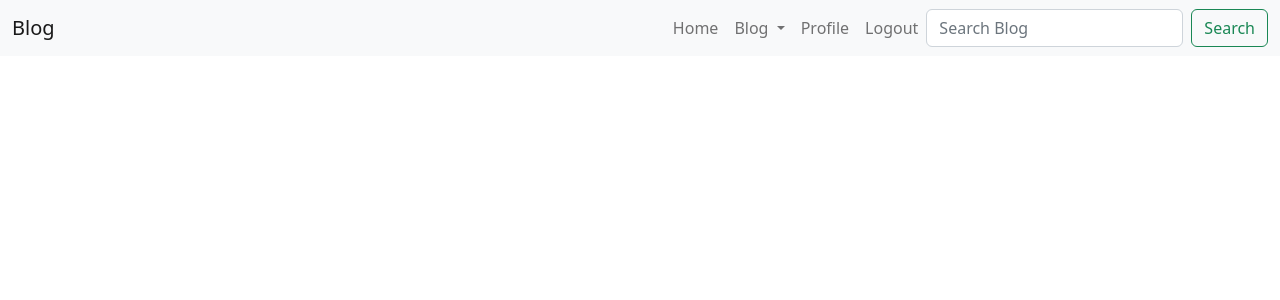
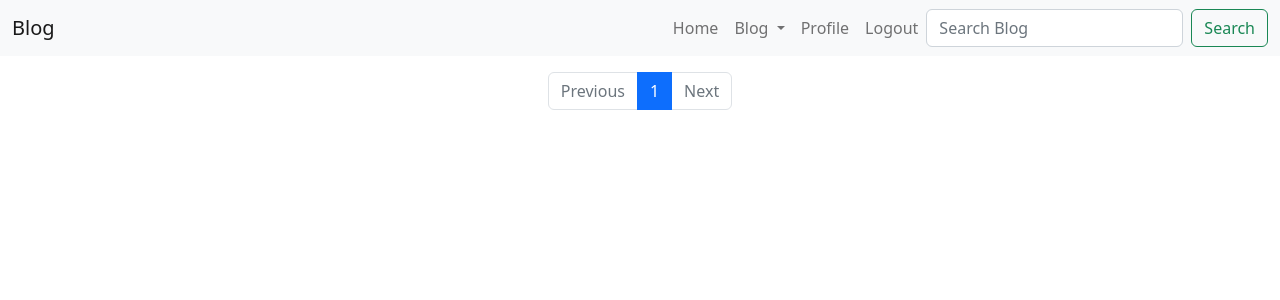
Before and after one commit to n4-t3/Django-Blog, a Django app: page /blog/6/ in a window 1280 px wide. Shown: the top 300 px of the page. Run offline with Django 4.2, Linux system fonts and the light colour scheme; a user stored in the database is signed in; data comes from the database, SQL or seed files in the repository; both versions use the stored data as it was after the commit; parts of the project's set-up code (start-up, migrations or seed data) failed here and were passed over; some libraries are stand-ins or nearby versions.

Commit message:
created pagination for myblog page

```diff
--- a/blog/post/views.py
+++ b/blog/post/views.py
@@ -5,9 +5,9 @@ from .forms import CreateBlog,CreateComment
 from django.contrib.auth.decorators import login_required
 from authentication.models import UserProfile
 from django.contrib.auth.models import User
-from django import forms
 from . import models
 from django.contrib import messages
+from django.core.paginator import Paginator
 # Create your views here.
 
 
@@ -39,9 +39,24 @@ def create_blog(request):
 def personal_blog(request,pk):
     user = User.objects.get(pk =pk)
     author = UserProfile.objects.get(user=user)
+    blogs = models.Blog.objects.filter(author=author)
+    pagination = Paginator(blogs,per_page=1)
+    try:
+        current_page = int(request.GET.get('page',1))
+    except:
+        messages.error(request,"Page not found!")
+        return redirect("post:personal_blog", pk=pk)
+    page_obj = pagination.get_page(current_page)
+    page = pagination.page(current_page)
     my_dict = {
-        "blogs":models.Blog.objects.filter(author=author),
-        "create_comment":CreateComment
+        "blogs":page_obj,
+        "create_comment":CreateComment,
+        "number_of_pages": pagination.num_pages,
+        "pagination" : pagination,
+        "page_has_next":page.has_next(),
+        "page_has_previous":page.has_previous(),
+        "current_page":current_page,
+        "page_range": pagination.get_elided_page_range(current_page, on_each_side=3, on_ends=2)
     }
     return render(request,'post/my_blog.html',context=my_dict)
 
@@ -53,8 +68,6 @@ def read_blog(request,pk):
     if request.method == "POST":
         if request.user.is_authenticated:
             user = UserProfile.objects.get(user=request.user)
-            print('---------------------------------')
-            print(blog.likes.all())
             if user in blog.likes.all():
                 blog.likes.remove(user)
                 messages.warning(request,"Unliked the post!")
--- a/blog/templates/post/my_blog.html
+++ b/blog/templates/post/my_blog.html
@@ -1,7 +1,13 @@
 <!DOCTYPE html>
 {% extends 'base.html' %} {% load crispy_forms_tags %} {% block bodyblock %}
+{%if messages %} {% for message in messages %}
+<div class="alert alert-danger alert-dismissible fade show" role="alert">
+  {{message}}
+  <button type="button" class="btn-close" data-bs-dismiss="alert" aria-label="Close"></button>
+</div>
+{% endfor %} {% endif %}
 
-<div class="row row-cols-1 row-cols-md-2 row-cols-lg-3 g-4 mt-2">
+<div class="row row-cols-1 row-cols-md-2 row-cols-lg-3 g-4 mt-2 mb-2">
   {% for blog in blogs %}
   <div class="col">
     <div class="card">
@@ -26,4 +32,18 @@
   </div>
   {% endfor %}
 </div>
+<nav aria-label="Page navigation ">
+  <ul class="pagination justify-content-center">
+    <li class="page-item {% if not page_has_previous %} disabled {% endif %}">
+      <a class="page-link" href="?page={{current_page|add:'-1'}}" tabindex="-1" aria-disabled="true">Previous</a>
+    </li>
+    {% for page_number in page_range %}
+    <li class="page-item {% if current_page == page_number %}active{% endif %}"><a class="page-link"
+        href="?page={{page_number}}">{{page_number}}</a></li>
+    {% endfor %}
+    <li class="page-item {% if not page_has_next %} disabled {% endif %}">
+      <a class="page-link" href="?page={{current_page|add:'+1'}}">Next</a>
+    </li>
+  </ul>
+</nav>
 {% endblock %}
```
Also changed, not shown: blog/db.sqlite3.
